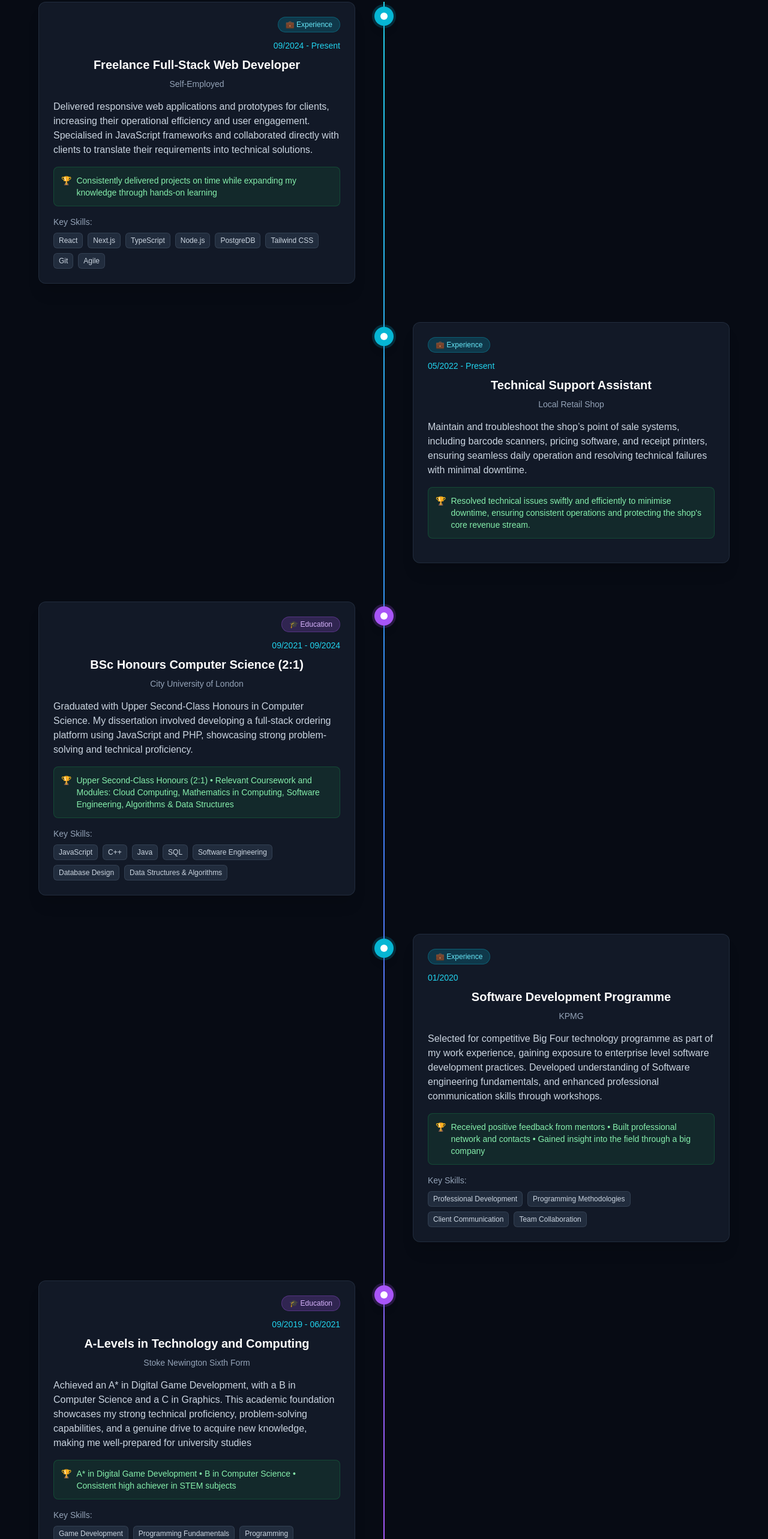
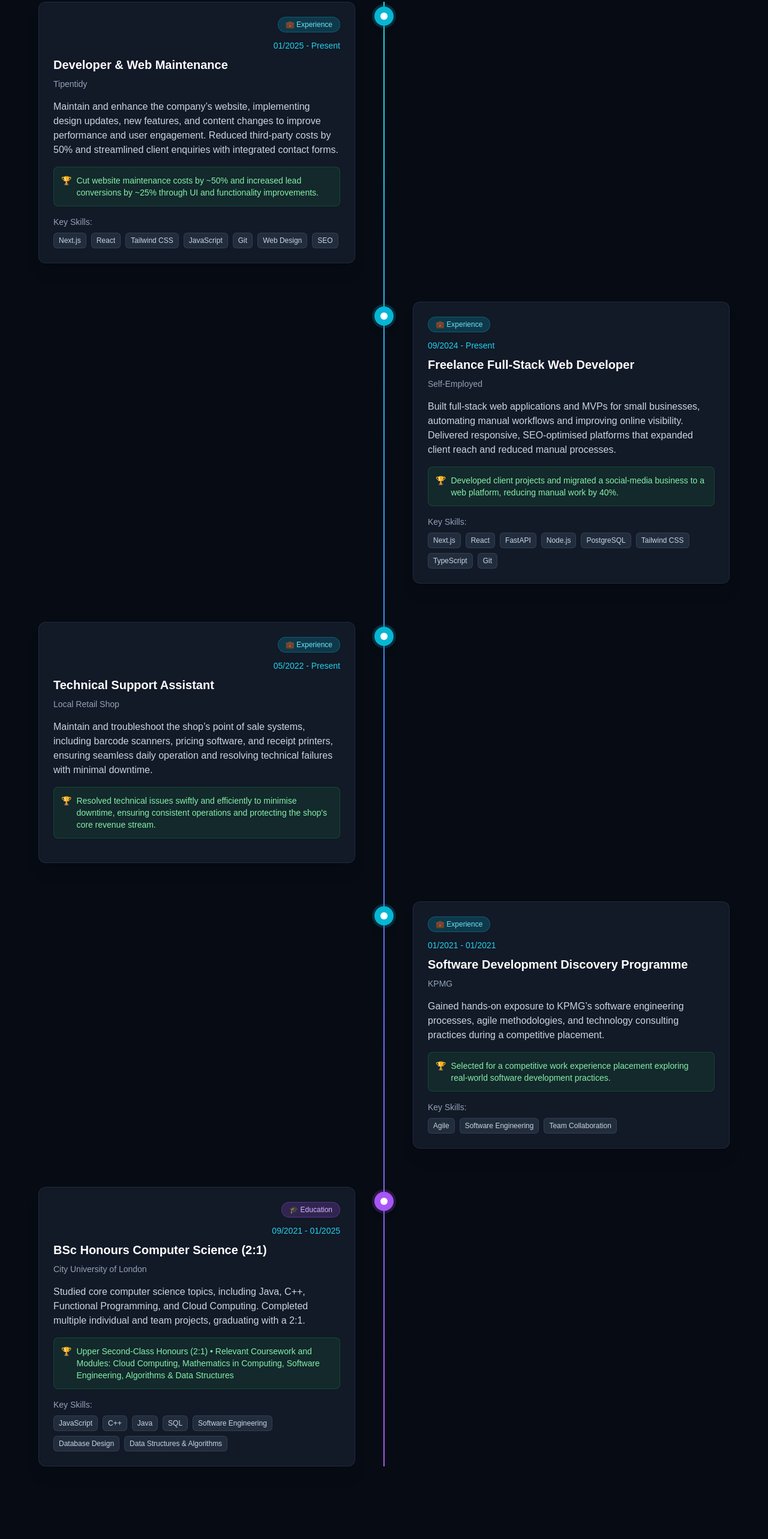
Before and after one commit to riad-mammadov/Portfolio, a Next.js app: page / in a window 1280 px wide. Shown: the part 2132-4698 px from the top of the page at 60% size. Built offline with nearby package versions, Linux system fonts and the light colour scheme.

Commit message:
update timeline

```diff
--- a/components/Section/timeline/Timeline.jsx
+++ b/components/Section/timeline/Timeline.jsx
@@ -7,24 +7,43 @@ import { useRef } from "react";
 
 const timelineItems = [
   {
+    date: "01/2025 - Present",
+    title: "Developer & Web Maintenance",
+    description:
+      "Maintain and enhance the company’s website, implementing design updates, new features, and content changes to improve performance and user engagement. Reduced third-party costs by 50% and streamlined client enquiries with integrated contact forms.",
+    institution: "Tipentidy",
+    type: "work",
+    skills: [
+      "Next.js",
+      "React",
+      "Tailwind CSS",
+      "JavaScript",
+      "Git",
+      "Web Design",
+      "SEO",
+    ],
+    achievements:
+      "Cut website maintenance costs by ~50% and increased lead conversions by ~25% through UI and functionality improvements.",
+  },
+  {
     date: "09/2024 - Present",
     title: "Freelance Full-Stack Web Developer",
     description:
-      "Delivered responsive web applications and prototypes for clients, increasing their operational efficiency and user engagement. Specialised in JavaScript frameworks and collaborated directly with clients to translate their requirements into technical solutions.",
+      "Built full-stack web applications and MVPs for small businesses, automating manual workflows and improving online visibility. Delivered responsive, SEO-optimised platforms that expanded client reach and reduced manual processes.",
     institution: "Self-Employed",
     type: "work",
     skills: [
+      "Next.js",
       "React",
-      "Next.js",
+      "FastAPI",
+      "Node.js",
+      "PostgreSQL",
+      "Tailwind CSS",
       "TypeScript",
-      "Node.js",
-      "PostgreDB",
-      "Tailwind CSS",
       "Git",
-      "Agile",
     ],
     achievements:
-      "Consistently delivered projects on time while expanding my knowledge through hands-on learning",
+      "Developed client projects and migrated a social-media business to a web platform, reducing manual work by 40%.",
   },
   {
     date: "05/2022 - Present",
@@ -37,10 +56,21 @@ const timelineItems = [
       "Resolved technical issues swiftly and efficiently to minimise downtime, ensuring consistent operations and protecting the shop's core revenue stream.",
   },
   {
-    date: "09/2021 - 09/2024",
+    date: "01/2021 - 01/2021",
+    title: "Software Development Discovery Programme",
+    description:
+      "Gained hands-on exposure to KPMG’s software engineering processes, agile methodologies, and technology consulting practices during a competitive placement.",
+    institution: "KPMG",
+    type: "work",
+    skills: ["Agile", "Software Engineering", "Team Collaboration"],
+    achievements:
+      "Selected for a competitive work experience placement exploring real-world software development practices.",
+  },
+  {
+    date: "09/2021 - 01/2025",
     title: "BSc Honours Computer Science (2:1)",
     description:
-      "Graduated with Upper Second-Class Honours in Computer Science. My dissertation involved developing a full-stack ordering platform using JavaScript and PHP, showcasing strong problem-solving and technical proficiency.",
+      "Studied core computer science topics, including Java, C++, Functional Programming, and Cloud Computing. Completed multiple individual and team projects, graduating with a 2:1.",
     institution: "City University of London",
     type: "education",
     skills: [
@@ -52,42 +82,8 @@ const timelineItems = [
       "Database Design",
       "Data Structures & Algorithms",
     ],
-    achievement:
+    achievements:
       "Upper Second-Class Honours (2:1) • Relevant Coursework and Modules: Cloud Computing, Mathematics in Computing, Software Engineering, Algorithms & Data Structures",
-  },
-  {
-    date: "01/2020",
-    title: "Software Development Programme",
-    description:
-      "Selected for competitive Big Four technology programme as part of my work experience, gaining exposure to enterprise level software development practices. Developed understanding of Software engineering fundamentals, and enhanced professional communication skills through workshops.",
-    institution: "KPMG",
-    type: "work",
-    skills: [
-      "Professional Development",
-      "Programming Methodologies",
-      "Client Communication",
-      "Team Collaboration",
-    ],
-    achievements:
-      "Received positive feedback from mentors • Built professional network and contacts • Gained insight into the field through a big company",
-  },
-  {
-    date: "09/2019 - 06/2021",
-    title: "A-Levels in Technology and Computing",
-    description:
-      "Achieved an A* in Digital Game Development, with a B in Computer Science and a C in Graphics. This academic foundation showcases my strong technical proficiency, problem-solving capabilities, and a genuine drive to acquire new knowledge, making me well-prepared for university studies",
-    institution: "Stoke Newington Sixth Form",
-    type: "education",
-    achievement:
-      "A* in Digital Game Development • B in Computer Science • Consistent high achiever in STEM subjects",
-    skills: [
-      "Game Development",
-      "Programming Fundamentals",
-      "Programming",
-      "Data Structures & Algorithms",
-      "Computer Graphics",
-      "Problem Solving",
-    ],
   },
 ];
 
@@ -150,7 +146,6 @@ export default function Timeline() {
                       ? "bg-cyan-500 ring-4 ring-cyan-500/20"
                       : "bg-purple-500 ring-4 ring-purple-500/20"
                   }
-                  // New logic for dot positioning based on index and breakpoint
                   ${
                     index % 2 === 0
                       ? "left-[-16px] md:right-[-16px] md:left-auto"
@@ -208,7 +203,7 @@ export default function Timeline() {
 
                   {/* Title */}
                   <motion.h3
-                    className="text-lg sm:text-xl font-bold text-center text-white mb-2"
+                    className="text-lg sm:text-xl font-bold text-left text-white mb-2"
                     initial="hidden"
                     whileInView="visible"
                     viewport={{ once: true }}
@@ -222,7 +217,7 @@ export default function Timeline() {
 
                   {/* Institution */}
                   <motion.p
-                    className="text-slate-400 text-center font-medium mb-3 sm:mb-4 text-sm"
+                    className="text-slate-400 text-left font-medium mb-3 sm:mb-4 text-sm"
                     initial="hidden"
                     whileInView="visible"
                     viewport={{ once: true }}
```
